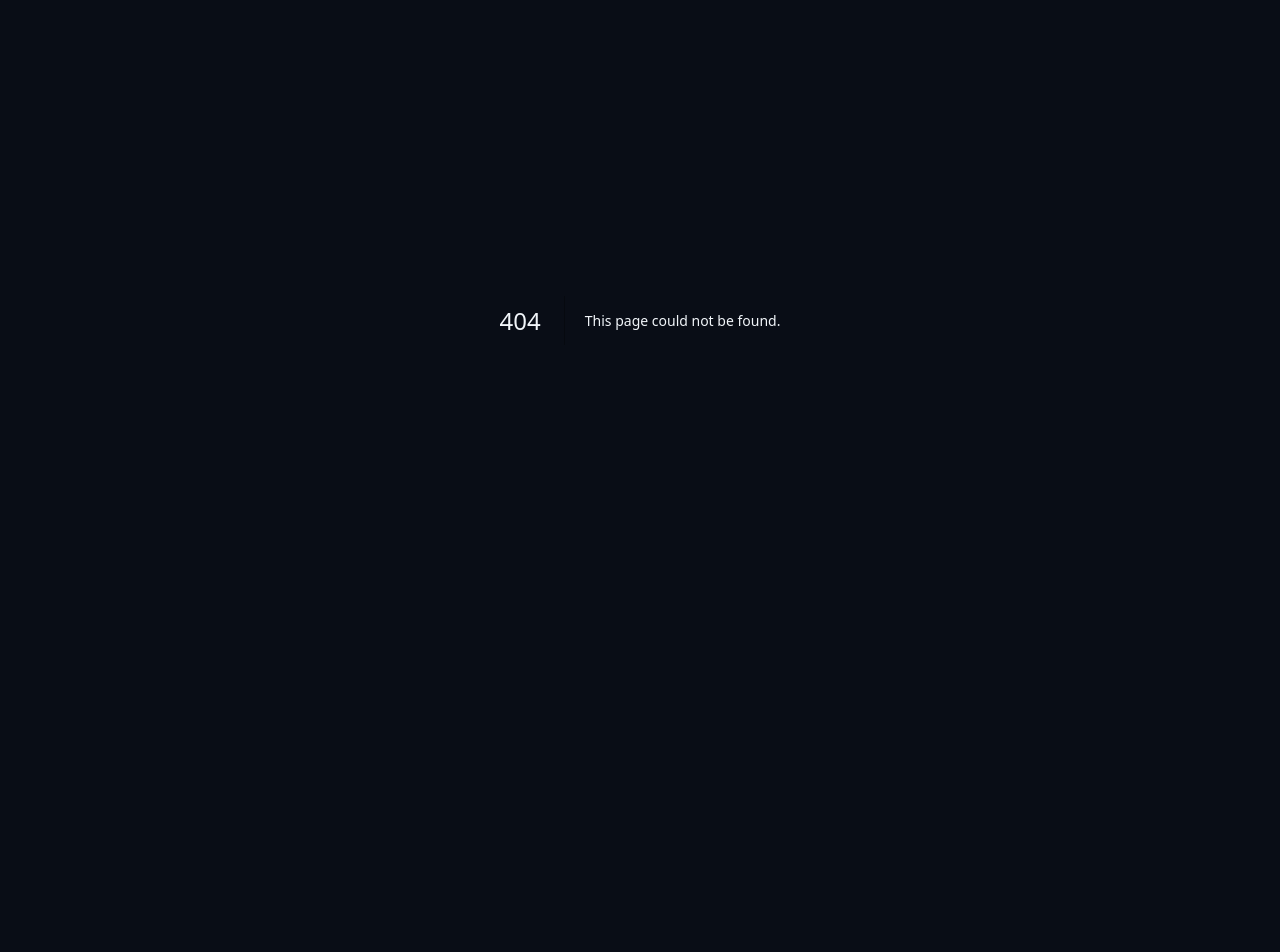
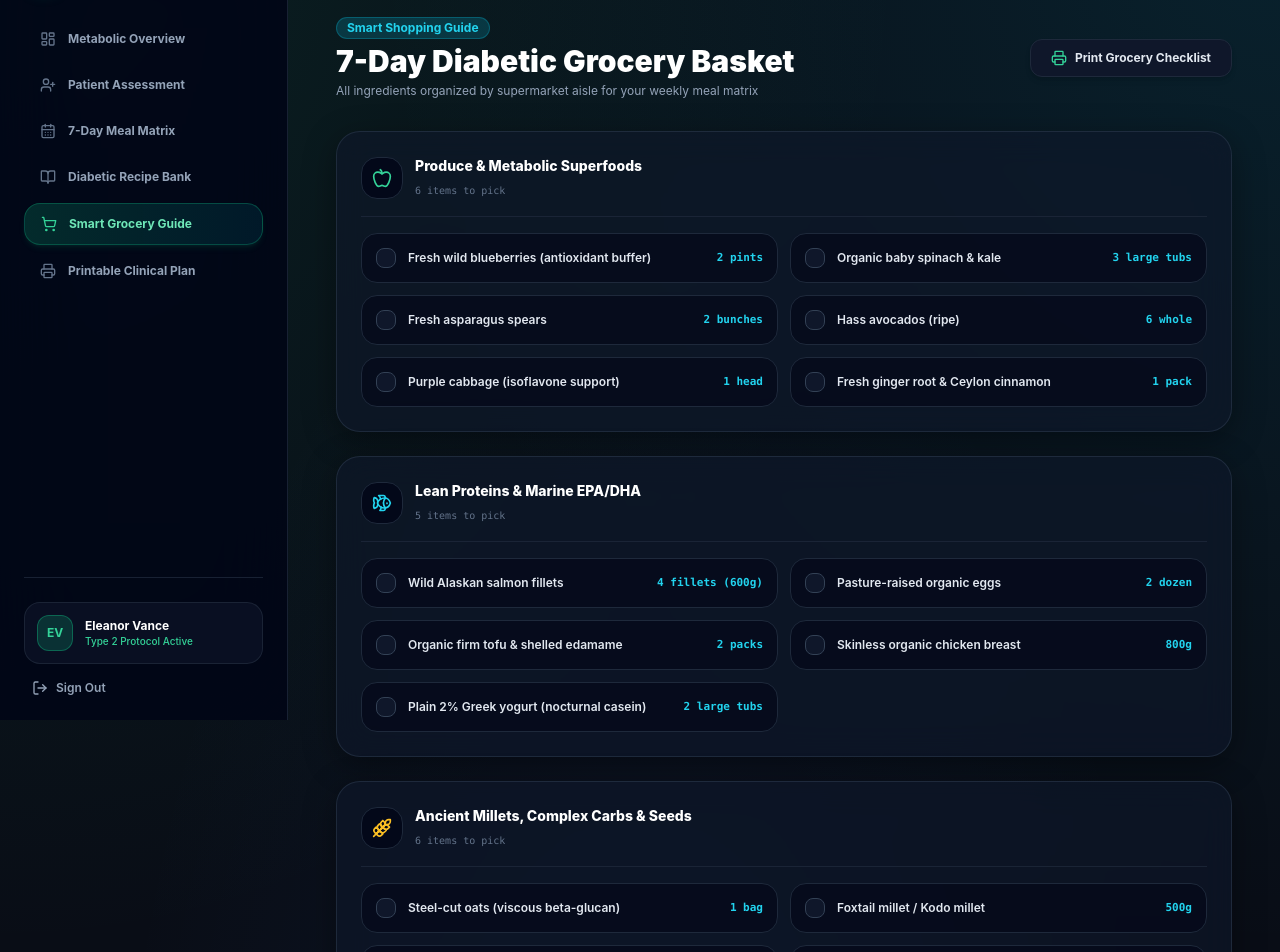
Before and after one commit to zfathimaa22/diacare-monorepo, a Next.js app in the folder apps/web/: page /grocery-list in a window 1280 px wide. Before the commit this address had no page. Shown: the part 80-1032 px from the top of the page. Before the commit the page ends 800 px from the top, so only its background shows below. Built offline with nearby package versions, Linux system fonts and the light colour scheme.

Commit message:
Add apps/web/app/(dashboard)/grocery-list/page.tsx

```diff
--- /dev/null
+++ b/apps/web/app/(dashboard)/grocery-list/page.tsx
@@ -0,0 +1,155 @@
+"use client";
+
+import React, { useState } from 'react';
+import { ShoppingCart, Check, Printer, Sparkles, Apple, Fish, Wheat, Coffee, Layers } from 'lucide-react';
+
+export default function GroceryListPage() {
+  const [checkedItems, setCheckedItems] = useState<Record<string, boolean>>({});
+
+  const categories = [
+    {
+      name: 'Produce & Metabolic Superfoods',
+      icon: Apple,
+      color: 'text-emerald-400',
+      items: [
+        { name: 'Fresh wild blueberries (antioxidant buffer)', qty: '2 pints' },
+        { name: 'Organic baby spinach & kale', qty: '3 large tubs' },
+        { name: 'Fresh asparagus spears', qty: '2 bunches' },
+        { name: 'Hass avocados (ripe)', qty: '6 whole' },
+        { name: 'Purple cabbage (isoflavone support)', qty: '1 head' },
+        { name: 'Fresh ginger root & Ceylon cinnamon', qty: '1 pack' },
+      ]
+    },
+    {
+      name: 'Lean Proteins & Marine EPA/DHA',
+      icon: Fish,
+      color: 'text-cyan-400',
+      items: [
+        { name: 'Wild Alaskan salmon fillets', qty: '4 fillets (600g)' },
+        { name: 'Pasture-raised organic eggs', qty: '2 dozen' },
+        { name: 'Organic firm tofu & shelled edamame', qty: '2 packs' },
+        { name: 'Skinless organic chicken breast', qty: '800g' },
+        { name: 'Plain 2% Greek yogurt (nocturnal casein)', qty: '2 large tubs' },
+      ]
+    },
+    {
+      name: 'Ancient Millets, Complex Carbs & Seeds',
+      icon: Wheat,
+      color: 'text-amber-400',
+      items: [
+        { name: 'Steel-cut oats (viscous beta-glucan)', qty: '1 bag' },
+        { name: 'Foxtail millet / Kodo millet', qty: '500g' },
+        { name: 'Sprouted green moong dal', qty: '500g' },
+        { name: 'Tricolor quinoa', qty: '1 bag' },
+        { name: 'Raw chia seeds & ground flaxseed', qty: '1 jar each' },
+        { name: 'Raw walnuts & dry roasted chickpeas', qty: '2 bags' },
+      ]
+    },
+    {
+      name: 'Healthy Fats, Spices & Infusions',
+      icon: Coffee,
+      color: 'text-rose-400',
+      items: [
+        { name: 'Extra virgin olive oil (cold-pressed)', qty: '1 bottle (750ml)' },
+        { name: 'Raw sesame tahini', qty: '1 jar' },
+        { name: 'Organic whole leaf green tea', qty: '1 box' },
+        { name: 'Ground turmeric & whole cumin seeds', qty: '1 jar each' },
+      ]
+    }
+  ];
+
+  const toggleCheck = (id: string) => {
+    setCheckedItems(prev => ({ ...prev, [id]: !prev[id] }));
+  };
+
+  const handlePrint = () => {
+    if (typeof window !== 'undefined') {
+      window.print();
+    }
+  };
+
+  return (
+    <div className="max-w-4xl mx-auto space-y-8">
+      {/* Header */}
+      <div className="flex flex-col sm:flex-row sm:items-center justify-between gap-4">
+        <div>
+          <div className="flex items-center gap-2 mb-1">
+            <span className="text-xs font-bold px-2.5 py-0.5 rounded-full bg-cyan-500/20 text-cyan-400 border border-cyan-500/30">
+              Smart Shopping Guide
+            </span>
+          </div>
+          <h1 className="text-2xl sm:text-3xl font-black text-white">
+            7-Day Diabetic Grocery Basket
+          </h1>
+          <p className="text-xs text-slate-400 mt-1">
+            All ingredients organized by supermarket aisle for your weekly meal matrix
+          </p>
+        </div>
+
+        <button
+          onClick={handlePrint}
+          className="flex items-center gap-2 px-5 py-2.5 rounded-xl bg-slate-900 border border-slate-800 hover:bg-slate-800 text-xs font-bold text-slate-200 transition-colors shadow-md no-print"
+        >
+          <Printer className="w-4 h-4 text-emerald-400" />
+          <span>Print Grocery Checklist</span>
+        </button>
+      </div>
+
+      {/* Categories */}
+      <div className="space-y-6">
+        {categories.map((cat, catIdx) => {
+          const Icon = cat.icon;
+          return (
+            <div key={catIdx} className="glass-card rounded-3xl p-6 border border-slate-800/80">
+              <div className="flex items-center gap-3 pb-4 mb-4 border-b border-slate-800/80">
+                <div className={`p-2.5 rounded-2xl bg-slate-950/80 border border-slate-800 ${cat.color}`}>
+                  <Icon className="w-5 h-5" />
+                </div>
+                <div>
+                  <h3 className="text-sm font-extrabold text-white">{cat.name}</h3>
+                  <span className="text-[10px] text-slate-500 font-mono">{cat.items.length} items to pick</span>
+                </div>
+              </div>
+
+              <div className="grid grid-cols-1 sm:grid-cols-2 gap-3">
+                {cat.items.map((item, itemIdx) => {
+                  const itemId = `${catIdx}-${itemIdx}`;
+                  const isChecked = checkedItems[itemId];
+                  return (
+                    <div
+                      key={itemIdx}
+                      onClick={() => toggleCheck(itemId)}
+                      className={`cursor-pointer p-3.5 rounded-2xl border transition-all flex items-center justify-between ${
+                        isChecked
+                          ? 'bg-emerald-950/30 border-emerald-500/40 opacity-60 line-through'
+                          : 'bg-slate-950/60 border-slate-800 hover:border-slate-700'
+                      }`}
+                    >
+                      <div className="flex items-center gap-3">
+                        <div
+                          className={`w-5 h-5 rounded-lg border flex items-center justify-center transition-colors ${
+                            isChecked
+                              ? 'bg-emerald-500 border-emerald-500 text-slate-950'
+                              : 'border-slate-700 bg-slate-900'
+                          }`}
+                        >
+                          {isChecked && <Check className="w-3.5 h-3.5 stroke-[3]" />}
+                        </div>
+                        <span className="text-xs font-semibold text-slate-200">
+                          {item.name}
+                        </span>
+                      </div>
+                      <span className="text-[11px] font-mono text-cyan-400 font-bold ml-2 shrink-0">
+                        {item.qty}
+                      </span>
+                    </div>
+                  );
+                })}
+              </div>
+            </div>
+          );
+        })}
+      </div>
+    </div>
+  );
+}
```
